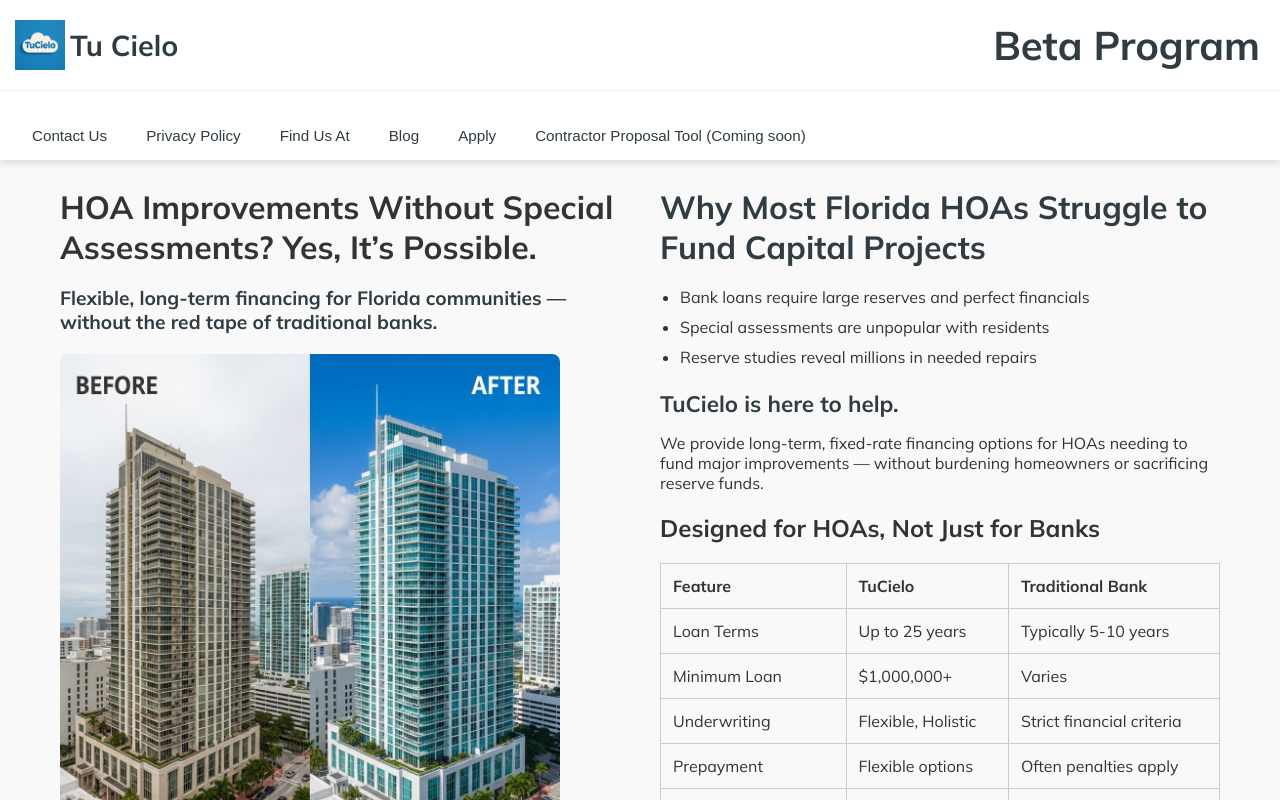
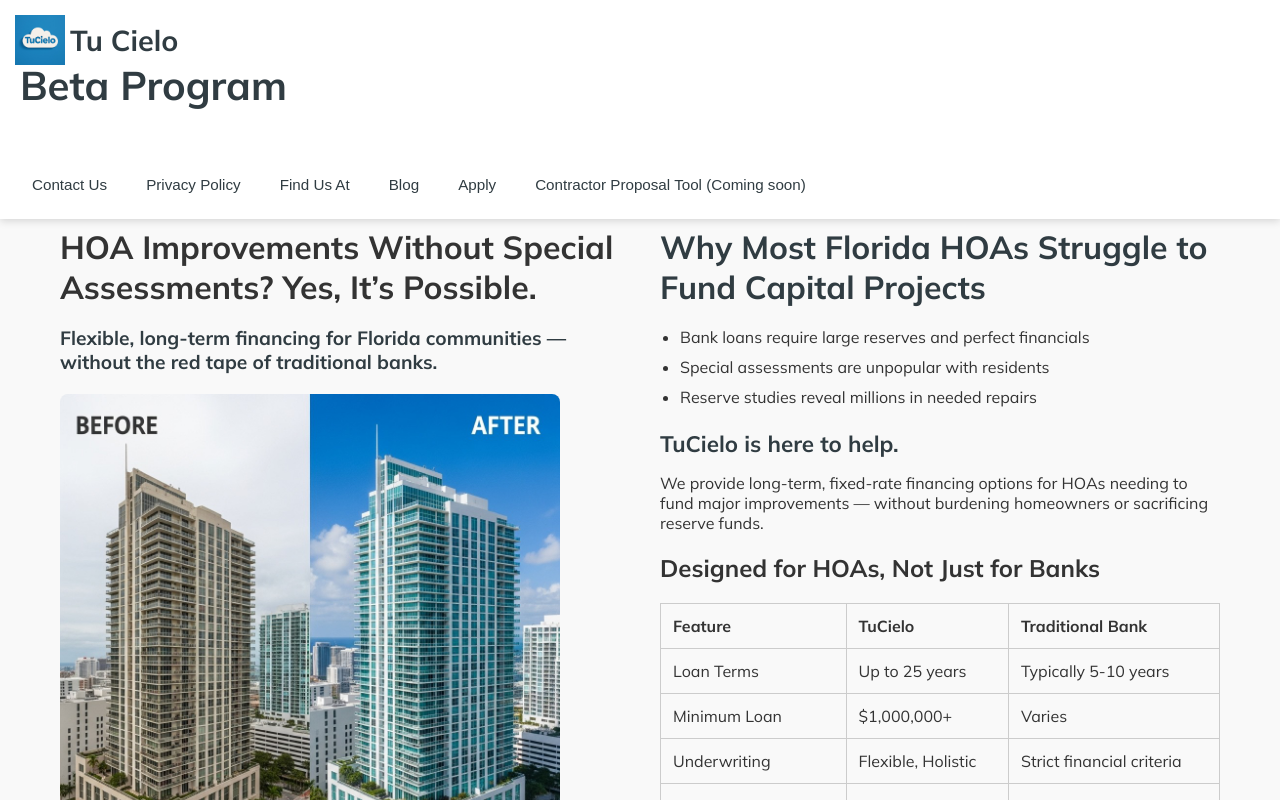
Before and after one commit to MetaCapFin/tu-cielo-site, a React (Create React App) app: page / in a window 1280 px wide. Shown: the top 800 px of the page. Built offline with nearby package versions, Linux system fonts and the light colour scheme.

Commit message:
Update App.css

```diff
--- a/src/App.css
+++ b/src/App.css
@@ -15,8 +15,13 @@
   font-family: 'Mulish', sans-serif;
 }
 
-/* Site Header */
+/* Fixes sticky header that doesn't scroll with the page */
 .site-header {
+  position: fixed;
+  top: 0;
+  left: 0;
+  width: 100%;               /* Full page width */
+  z-index: 1000;
   background-color: white;
   color: #303c42;
   font-family: 'Mulish', sans-serif;
@@ -24,36 +29,28 @@
   flex-direction: column;
   gap: 10px;
   padding: 0;
-  position: fixed;
-  top: 0;
-  left: 0;
-  width: 100%; /* ensures full width without scrollbar issues */
-  z-index: 1000;
   box-shadow: 0 2px 8px rgba(0, 0, 0, 0.15);
-}
-
-/* Top section of the header (logo + title etc.) */
-.header-top {
-  display: flex;
-  align-items: center;
-  gap: 10px;
-  border-bottom: 1px solid #eef2f7;
-  width: 100%; /* fixed from 100vw to avoid overflow */
-  padding: 20px;
   box-sizing: border-box;
 }
 
-/* Bottom nav/buttons section */
+/* Inner layout */
+.header-top,
+.header-bottom {
+  width: 100%;
+  box-sizing: border-box;
+  padding: 20px;
+}
+
 .header-bottom {
   display: flex;
-  gap: 15px;
-  padding: 10px 20px;
+  flex-wrap: wrap;
+  gap: 10px;
 }
 
-/* Main content wrapper - prevents header from overlapping content */
+/* Fix for main content getting hidden under header */
 main,
 .main-content {
-  padding-top: 120px; /* adjust if your header height is more/less */
+  padding-top: 160px; /* Increase if needed */
 }
 
 /* Logo inside header */
```
